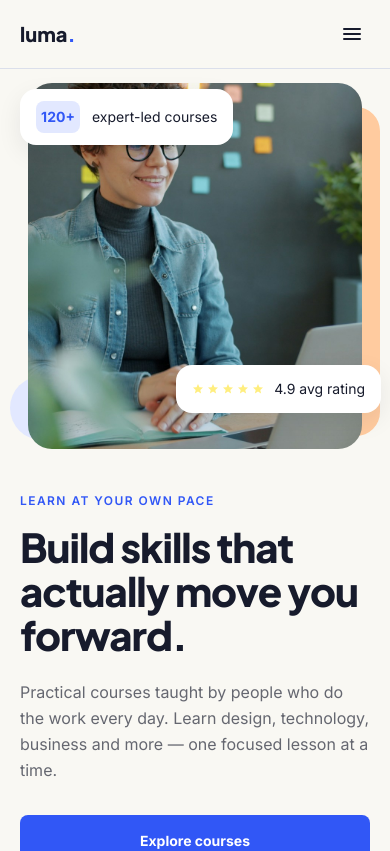
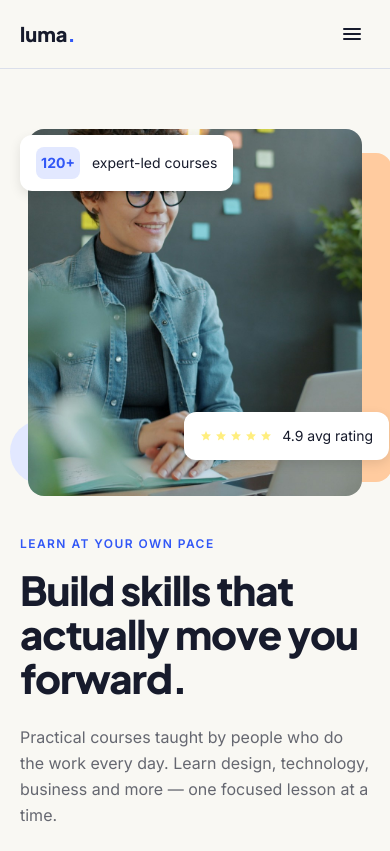
Before and after one commit to maurodferreira/luma, a Next.js app: page / in a window 390 px wide. Shown: the top 851 px of the page. Built offline with nearby package versions, Linux system fonts and the light colour scheme.

Commit message:
style: align hero layout with Figma

```diff
--- a/src/components/Hero.tsx
+++ b/src/components/Hero.tsx
@@ -7,22 +7,25 @@ import { SectionLabel } from "./SectionLabel";
 export function Hero() {
   return (
     <section
-      className="overflow-x-clip bg-cream pb-12 pt-3.5 md:py-16 lg:py-[100px]"
+      className="overflow-x-clip bg-cream py-[60px] md:py-16 lg:py-[100px]"
       aria-labelledby="hero-title"
     >
-      <div className="mx-auto grid w-full max-w-[1184px] gap-11 px-5 md:grid-cols-2 md:gap-10 md:px-8 lg:grid-cols-[1fr_500px] lg:gap-20">
+      <div className="mx-auto grid w-full max-w-[1184px] gap-10 px-5 md:grid-cols-2 md:px-8 lg:grid-cols-[minmax(0,1fr)_500px] lg:gap-[60px]">
         <div className="order-2 md:order-1">
           <SectionLabel>Learn at your own pace</SectionLabel>
+
           <h1
             id="hero-title"
-            className="mt-4 font-display text-[40px] font-extrabold leading-[1.1] tracking-[-1px] text-ink md:text-[52px] md:tracking-[-1.3px] lg:text-[64px] lg:tracking-[-1.6px]"
+            className="mt-4 font-display text-[40px] font-extrabold leading-[1.1] tracking-[-1px] text-ink md:text-[52px] md:tracking-[-1.3px] lg:text-[64px] lg:leading-[70px] lg:tracking-[-1.6px]"
           >
             Build skills that actually move you forward.
           </h1>
-          <p className="mt-[22px] max-w-[480px] text-base leading-[26px] text-muted lg:text-lg lg:leading-7">
+
+          <p className="mt-6 max-w-[480px] text-base leading-[26px] text-muted lg:text-lg lg:leading-7">
             Practical courses taught by people who do the work every day. Learn design, technology,
             business and more — one focused lesson at a time.
           </p>
+
           <div className="mt-8 flex flex-col gap-3 sm:flex-row">
             <Button href="#courses" className="h-[52px]! px-7! font-bold lg:h-[54px]!">
               Explore courses
@@ -35,6 +38,7 @@ export function Hero() {
               See how it works
             </Button>
           </div>
+
           <div className="mt-8 flex items-center justify-center gap-3 text-sm text-muted sm:justify-start">
             <Avatars />
             <p>
@@ -44,17 +48,16 @@ export function Hero() {
         </div>
 
         <div className="relative order-1 mx-2 sm:mx-auto sm:w-full sm:max-w-[500px] md:order-2 md:mx-0 md:max-w-none">
-          {/* decorative shapes */}
           <div
             aria-hidden="true"
-            className="absolute -right-[18px] bottom-[13px] top-6 w-1/2 rounded-3xl bg-peach lg:-right-10 lg:bottom-7"
+            className="absolute bottom-[14px] left-[92.5px] top-6 w-[271.5px] rounded-2xl bg-peach sm:left-auto sm:right-[-18px] sm:w-1/2 md:bottom-7 md:top-6 md:w-1/2 lg:right-[-39px] lg:bottom-7 lg:top-6 lg:w-[89px]"
           />
           <div
             aria-hidden="true"
-            className="absolute -left-[18px] bottom-[9px] h-16 w-16 rounded-full bg-brand-soft lg:-left-[45px] lg:bottom-[11px] lg:h-[106px] lg:w-[106px]"
+            className="absolute -left-[18px] bottom-[12px] h-16 w-16 rounded-full bg-brand-soft lg:-left-[45px] lg:bottom-[11px] lg:h-[106px] lg:w-[106px]"
           />
 
-          <div className="relative aspect-[346/379] overflow-hidden rounded-3xl md:aspect-[25/26]">
+          <div className="relative aspect-[173/190] overflow-hidden rounded-2xl md:aspect-[25/26] md:rounded-3xl">
             <Image
               src="/images/hero.jpg"
               alt="A smiling learner working on a laptop in a bright workspace"
@@ -65,14 +68,14 @@ export function Hero() {
             />
           </div>
 
-          <div className="absolute -left-2 top-1.5 flex items-center gap-3 rounded-2xl bg-white px-4 py-3 shadow-[0_8px_24px_rgba(18,22,43,0.08)] lg:-left-[22px] lg:top-4">
+          <div className="absolute -left-2 top-1.5 flex items-center gap-3 rounded-xl bg-white px-4 py-3 shadow-[0_4px_12px_rgba(0,0,0,0.1)] lg:-left-[22px] lg:top-4">
             <span className="flex h-8 w-11 items-center justify-center rounded-lg bg-brand-soft text-sm font-bold text-brand">
               120+
             </span>
             <span className="text-sm text-ink">expert-led courses</span>
           </div>
 
-          <div className="absolute -right-[19px] bottom-9 flex items-center gap-2.5 rounded-2xl bg-white px-4 py-3.5 shadow-[0_8px_24px_rgba(18,22,43,0.08)] lg:-right-[57px]">
+          <div className="absolute -right-[27px] bottom-9 flex items-center gap-2.5 rounded-xl bg-white px-4 py-3.5 shadow-[0_4px_12px_rgba(0,0,0,0.1)] lg:-right-[57px]">
             <span className="flex gap-[3px] text-sun" aria-hidden="true">
               {Array.from({ length: 5 }).map((_, i) => (
                 <StarIcon key={i} />
```
